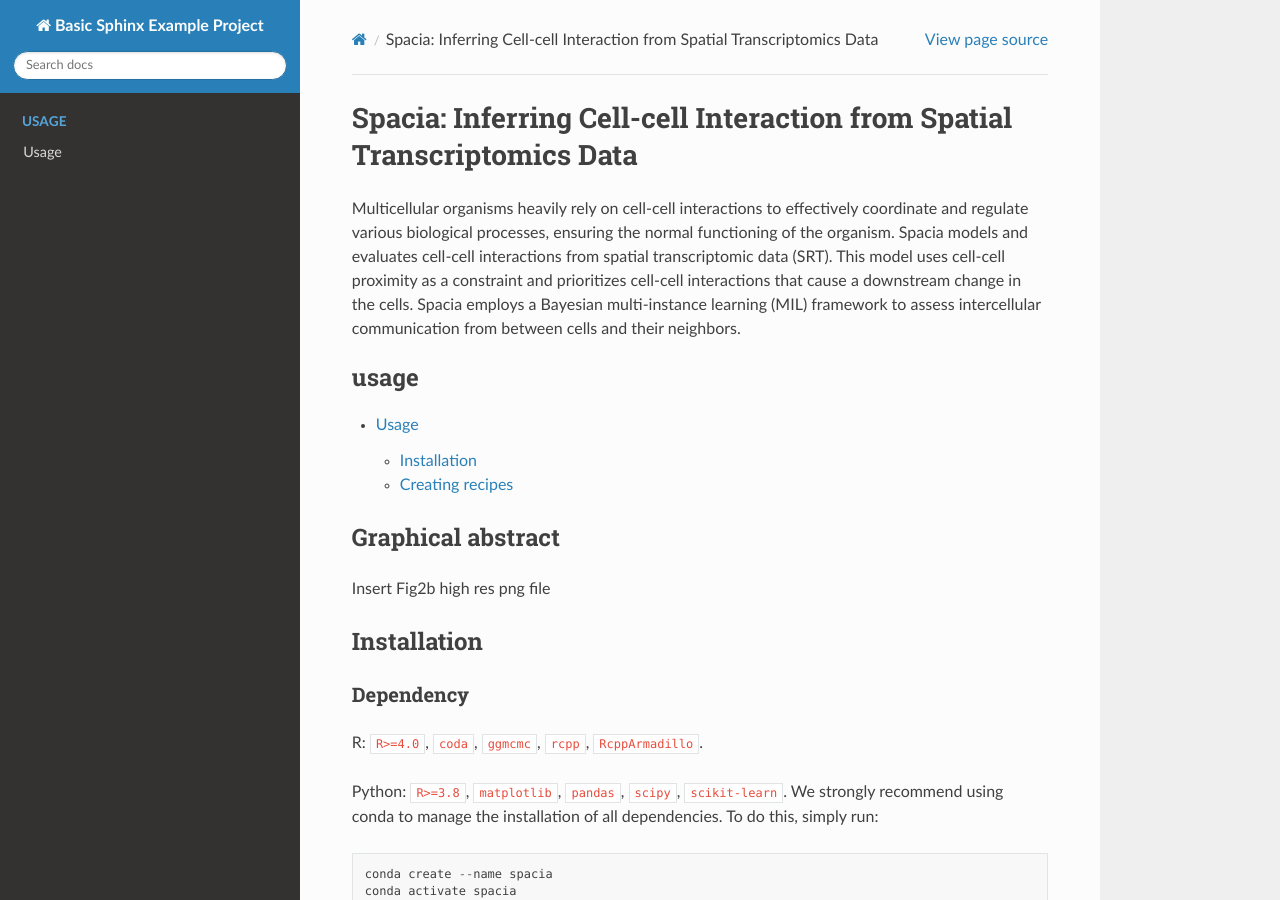
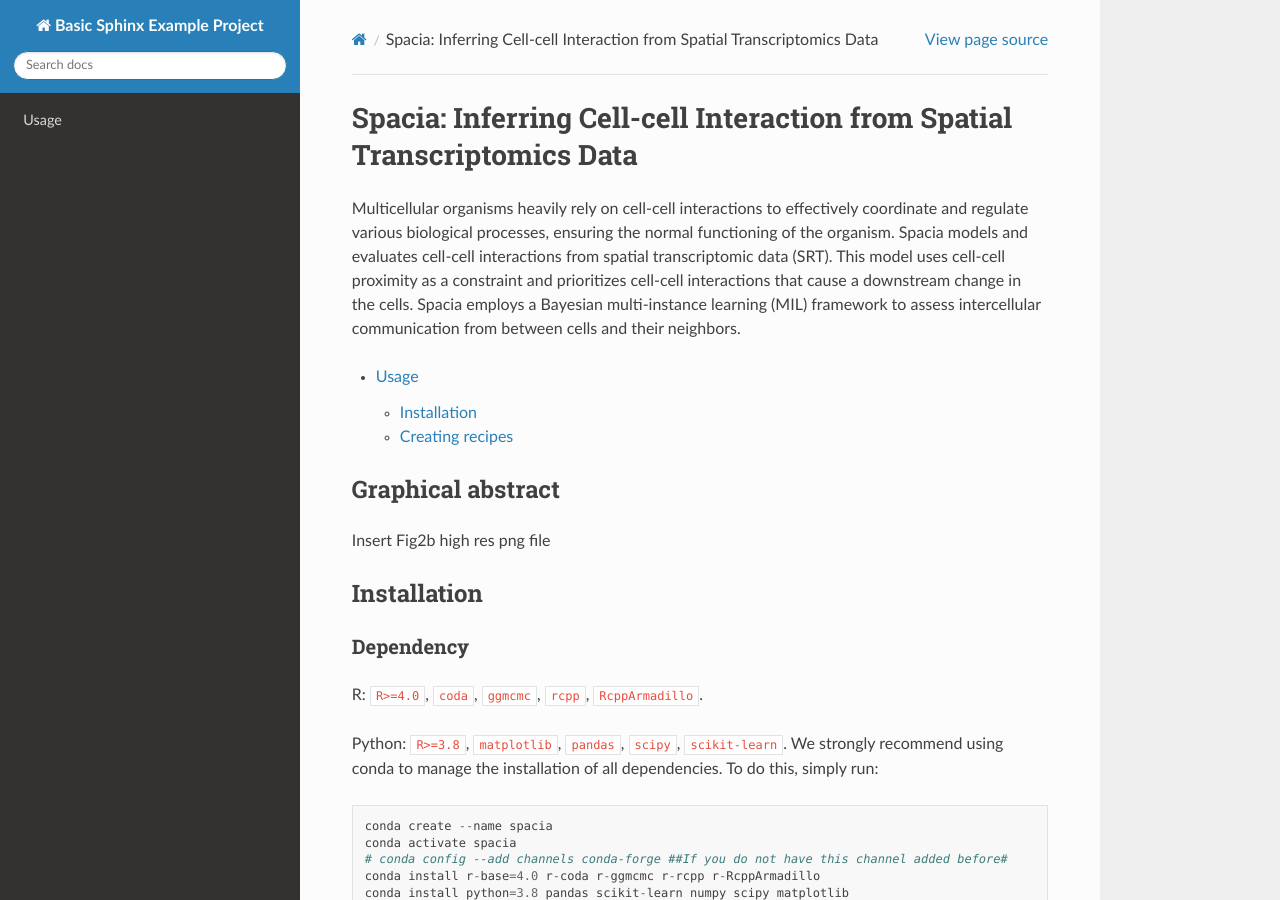
Before and after one commit to nickwfj123/spacia2022_doc, a Sphinx documentation site: the page built from docs/index.rst, in a window 1280 px wide and 900 px high. Built offline with Sphinx 7.4.7 and the Read the Docs theme 2.0.0, drawn with Linux system fonts in a browser that asks for light colours; pages that are not in the unit, such as notebooks, are missing from menus.

Commit message:
Update index.rst

```diff
--- a/docs/index.rst
+++ b/docs/index.rst
@@ -4,18 +4,8 @@ Spacia: Inferring Cell-cell Interaction from Spatial Transcriptomics Data
 Multicellular organisms heavily rely on cell-cell interactions to effectively coordinate and regulate various biological processes, ensuring the normal functioning of the organism. Spacia models and evaluates cell-cell interactions from spatial transcriptomic data (SRT). This model uses cell-cell proximity as a constraint and prioritizes cell-cell interactions that cause a downstream change in the cells. Spacia employs a Bayesian multi-instance learning (MIL) framework to assess intercellular communication from between cells and their neighbors.
 
 .. toctree::
-   :caption: installation
-
    installation
-
-.. toctree::
-   :caption: usage
-
    usage
-
-.. toctree::
-   :caption: resources
-
    resources
 
 Graphical abstract
```
